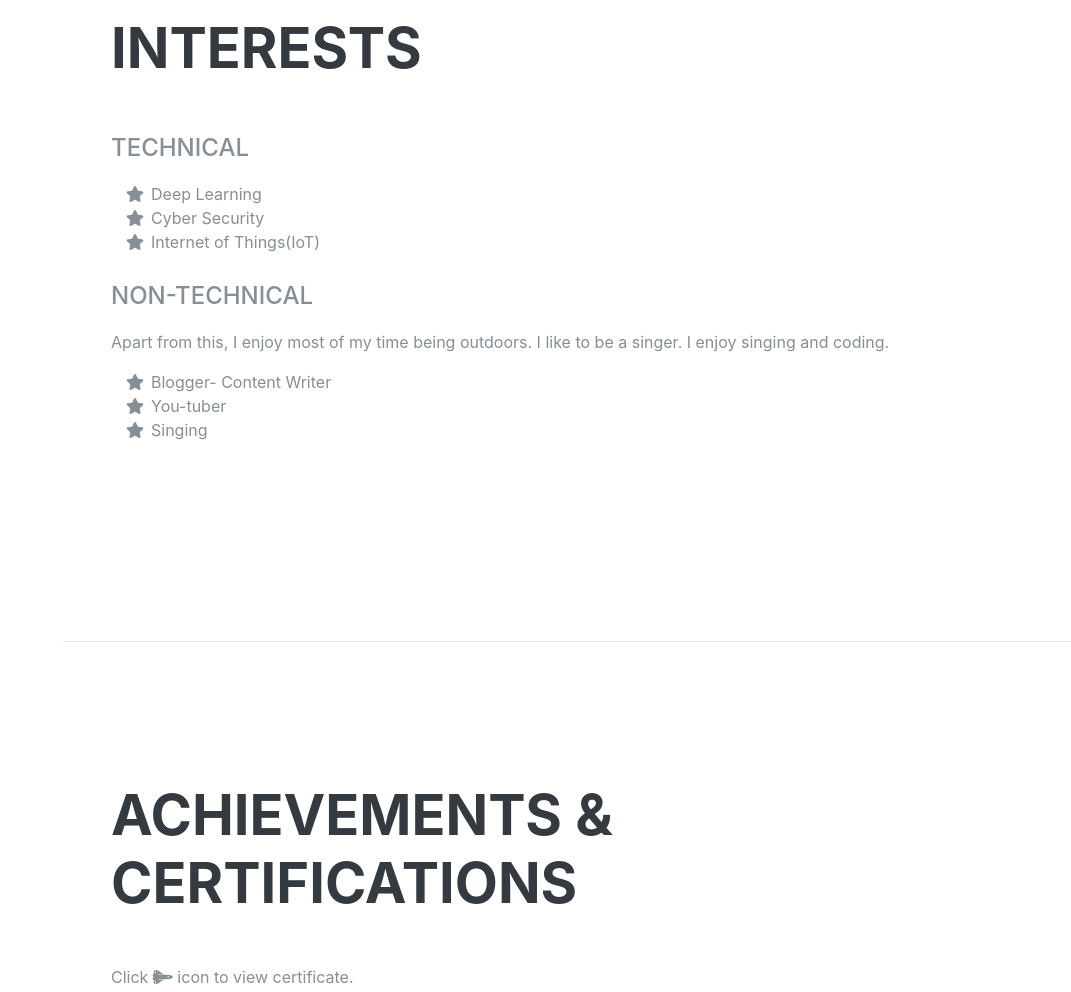
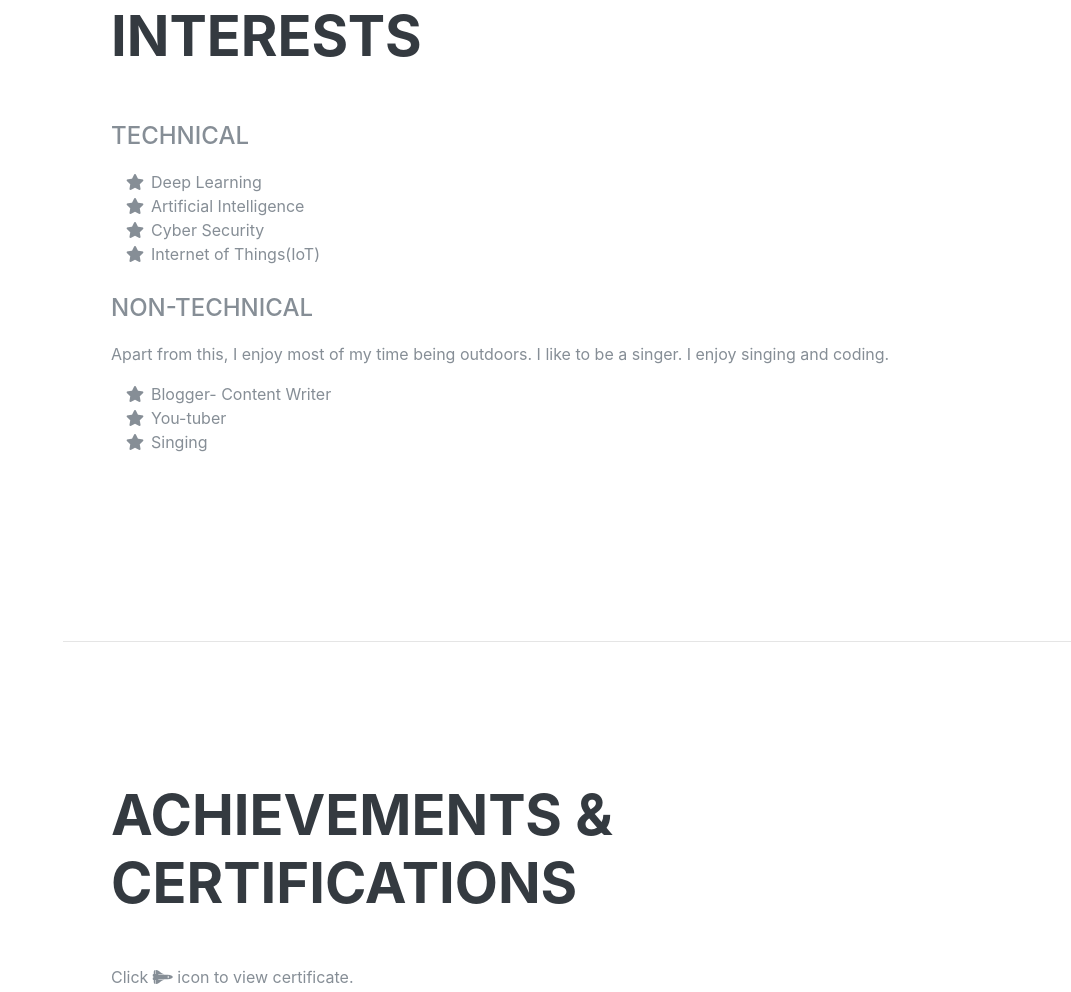
Before and after one commit to theyug7/theyug7.github.io, a plain HTML site: page index.html in a window 1280 px wide. Shown: the part 5776-6768 px from the top of the page, without its empty margins (209-1280 px from the left). Drawn offline with Linux system fonts and the light colour scheme; a web font is replaced by a local one.

Commit message:
new changes

```diff
--- a/index.html
+++ b/index.html
@@ -478,6 +478,9 @@
             <i class="fa-li fa fa-star"></i>
             Deep Learning</li>
           <li>
+              <i class="fa-li fa fa-star"></i>
+              Artificial Intelligence</li>
+          <li>
             <i class="fa-li fa fa-star"></i>
             Cyber Security</li>
           <li>
```
